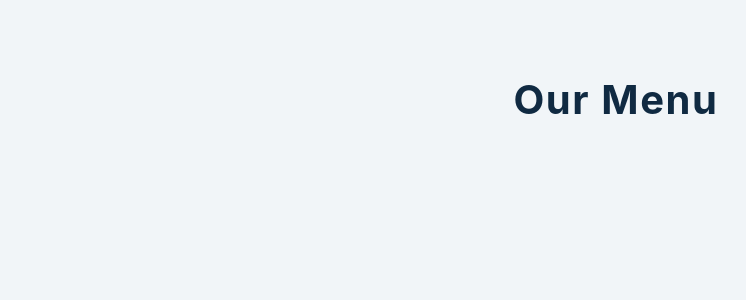
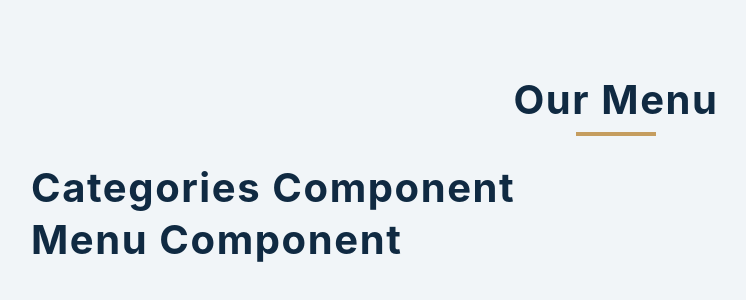
Before and after one commit to SadiKISLAR/menu-project-with-react-smilga, a React (Create React App) app: page / in a window 1280 px wide. Shown: the top 300 px of the page, without its empty margins (24-770 px from the left). Built offline with nearby package versions, Linux system fonts and the light colour scheme; the HTML template or start-up script is replaced by a standard one.

Commit message:
components added

```diff
--- a/src/App.js
+++ b/src/App.js
@@ -11,7 +11,10 @@ function App() {
       <section className="menu section">
         <div className="title">
           <h2>our menu</h2>
+          <div className="underline"></div>
         </div>
+        <Categories />
+        <Menu />
       </section>
     </main>);
 }
```
